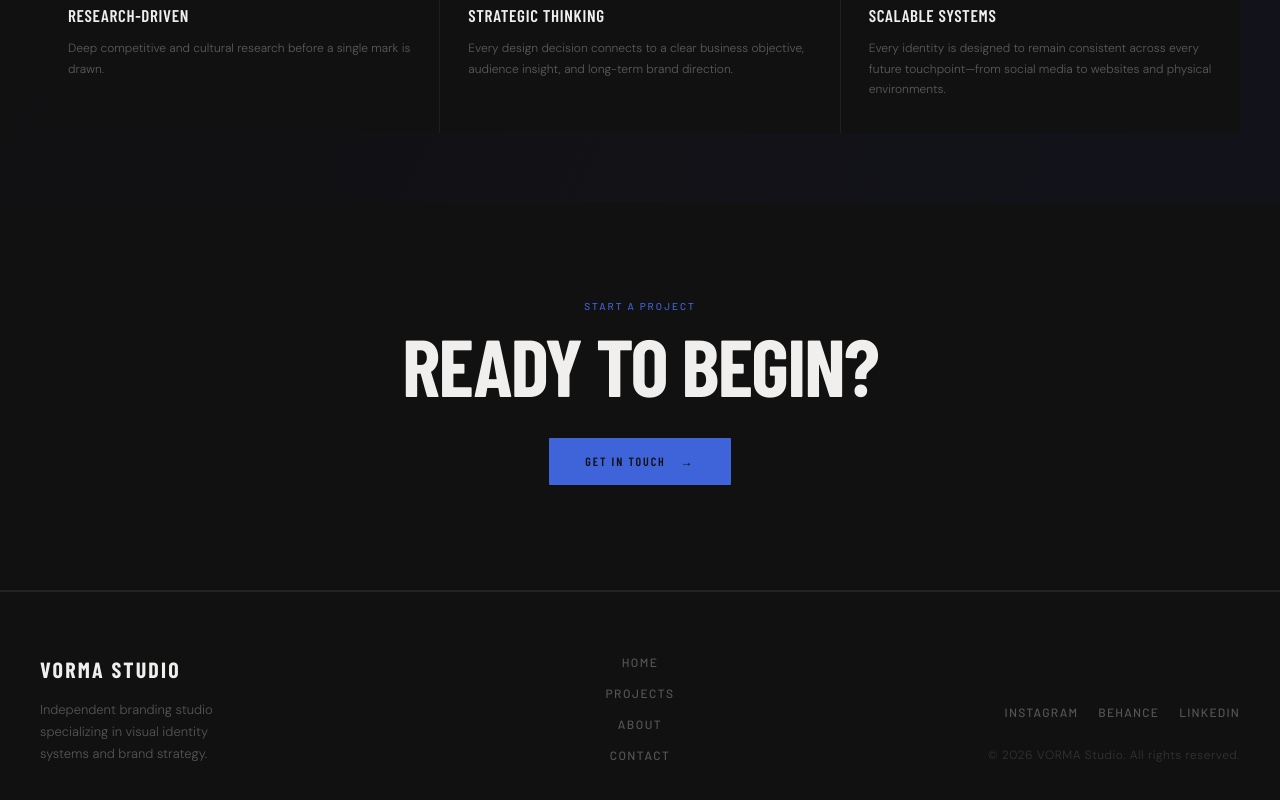
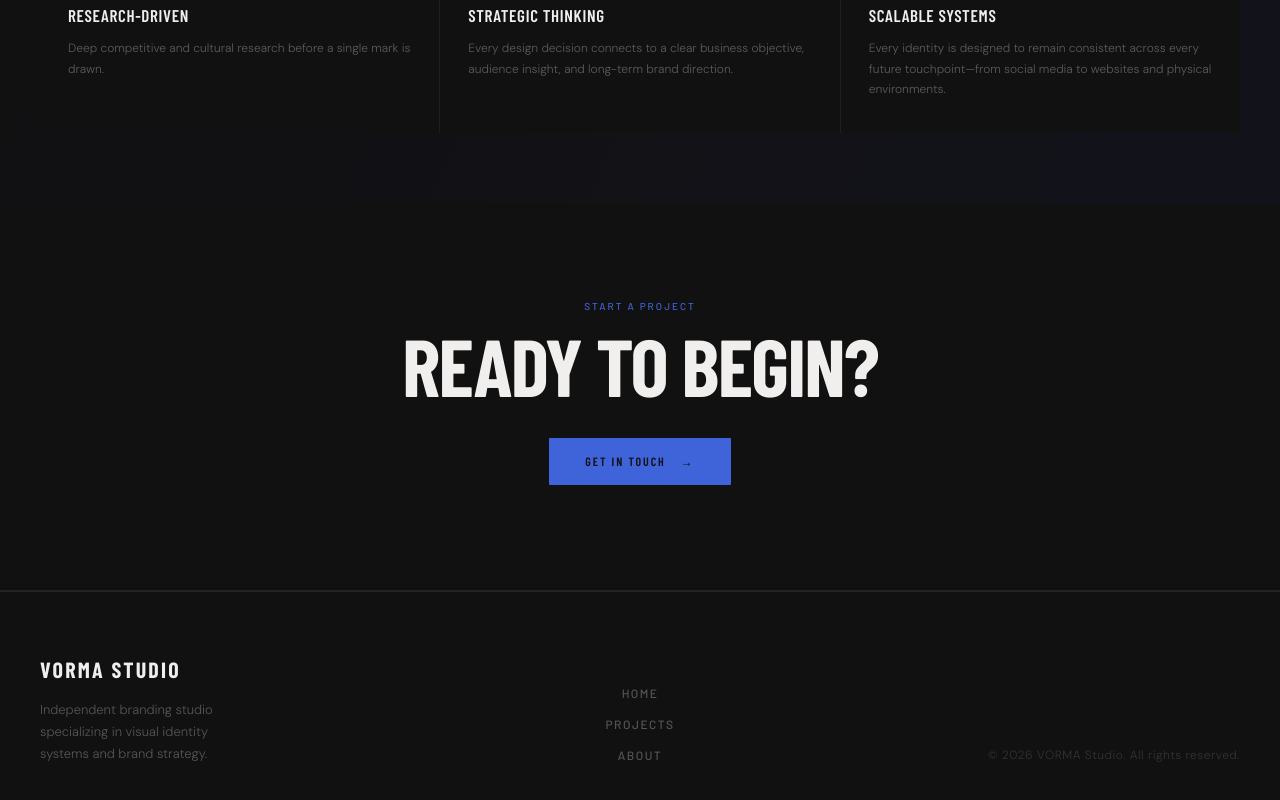
Before and after one commit to Ali-taheri-design/Ali-taheri-design.github.io, a React (Vite) app: page /about in a window 1280 px wide. Shown: the part 2751-3551 px from the top of the page. Built offline with nearby package versions, Linux system fonts and the light colour scheme; the HTML template or start-up script is replaced by a standard one; a web font is replaced by a local one.

Commit message:
Remove contact and social links from footer

```diff
--- a/src/components/Footer.tsx
+++ b/src/components/Footer.tsx
@@ -49,7 +49,6 @@ export default function Footer() {
           ['/', 'Home'],
           ['/projects', 'Projects'],
           ['/about', 'About'],
-          ['/contact', 'Contact'],
         ].map(([href, label]) => (
           <Link
             key={href}
@@ -74,29 +73,6 @@ export default function Footer() {
 
       {/* Right — Social + Copyright */}
       <div style={{ textAlign: 'right' }}>
-        <div style={{ display: 'flex', gap: '20px', justifyContent: 'flex-end', marginBottom: '24px' }}>
-          {['Instagram', 'Behance', 'LinkedIn'].map((s) => (
-            <a
-              key={s}
-              href="#"
-              className="hover-line"
-              style={{
-                fontFamily: "'Barlow', sans-serif",
-                fontWeight: 500,
-                fontSize: '12px',
-                letterSpacing: '0.1em',
-                textTransform: 'uppercase',
-                textDecoration: 'none',
-                color: '#555',
-                transition: 'color 0.3s ease',
-              }}
-              onMouseEnter={(e) => (e.currentTarget.style.color = '#f0efed')}
-              onMouseLeave={(e) => (e.currentTarget.style.color = '#555')}
-            >
-              {s}
-            </a>
-          ))}
-        </div>
         <p
           style={{
             fontFamily: "'DM Sans', sans-serif",
```
